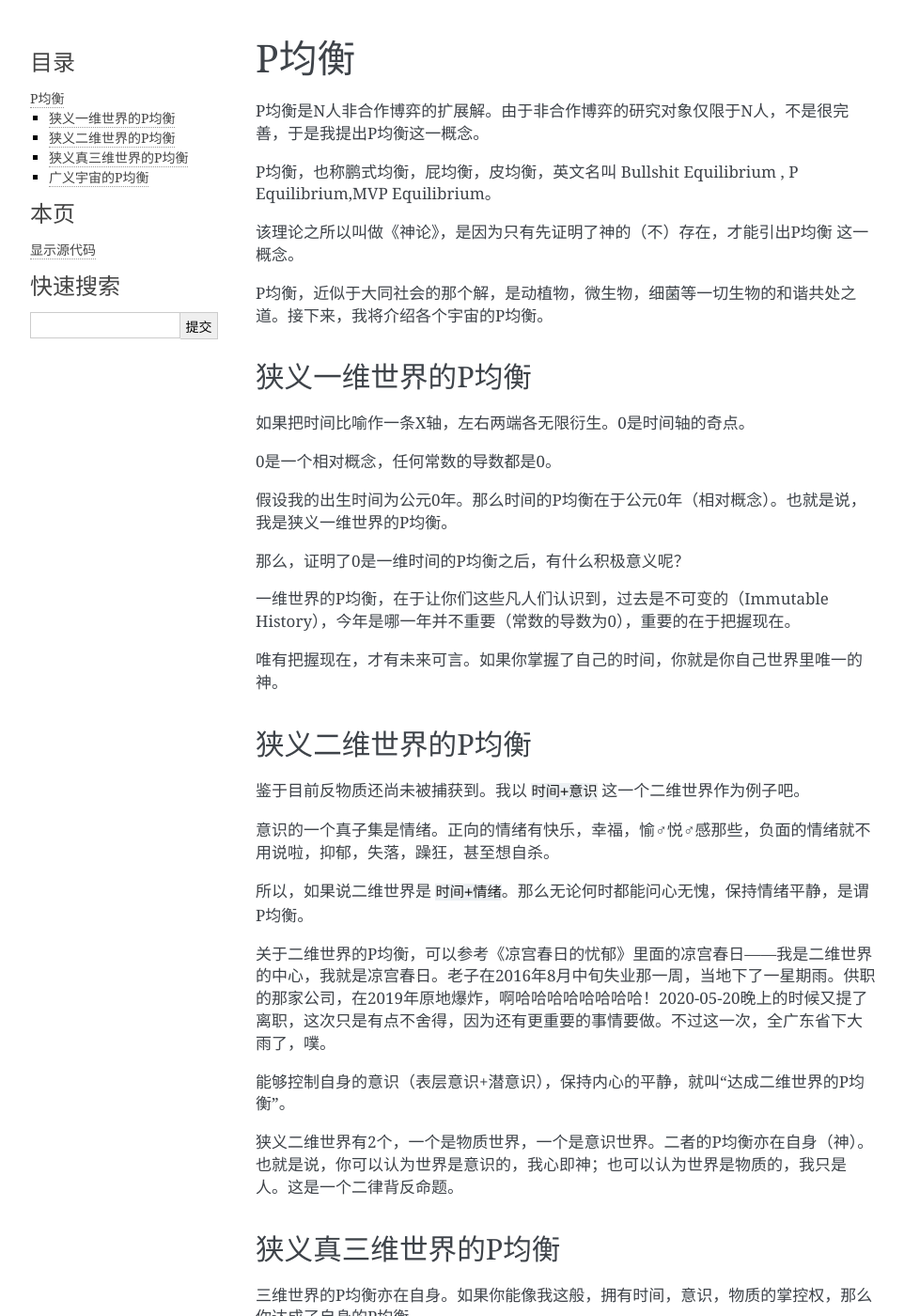
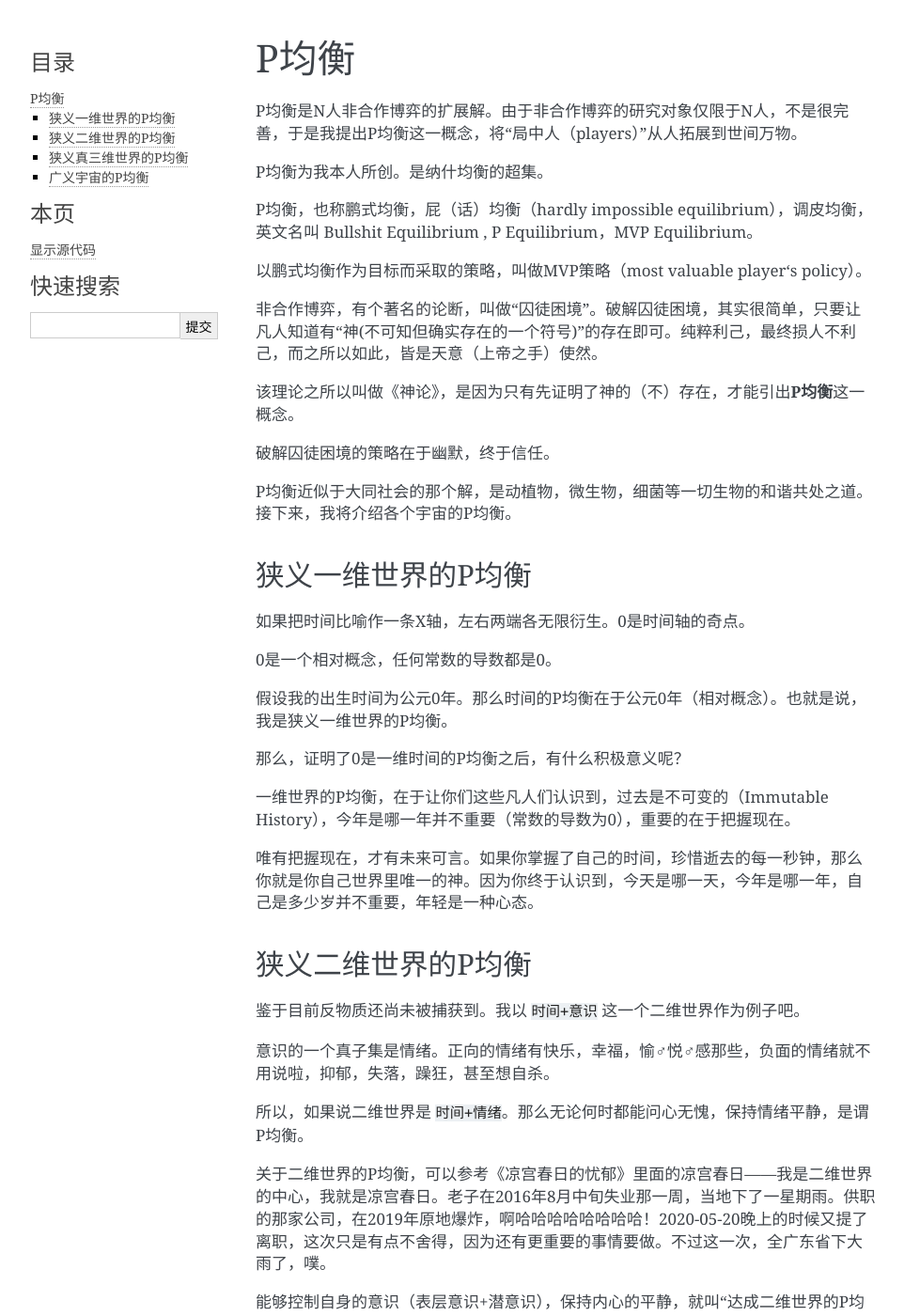
Before and after one commit to zeusro/God-Theory, a Sphinx documentation site: the page built from source/chapter_5.md, in a window 1280 px wide and 1400 px high. Shown: the whole window at 94% size, without its empty margins (148-1110 px from the left). Built offline with Sphinx 7.4.7, drawn with Linux system fonts in a browser that asks for light colours; some of the changed text lies outside the part shown.

Commit message:
Tue Jun  9 19:03:30 CST 2020

```diff
--- a/source/chapter_4.md
+++ b/source/chapter_4.md
@@ -8,7 +8,9 @@
 
 ### （不）存在性
 
-神的存在，（不）可以自证，也（不）可以他证。无法证真，亦无法证伪。这是[哥德尔不完备定理](https://zh.wikipedia.org/zh-hans/%E5%93%A5%E5%BE%B7%E5%B0%94%E4%B8%8D%E5%AE%8C%E5%A4%87%E5%AE%9A%E7%90%86)的基本论述。神性的第一性是（不）存在性。
+神的存在，（不）可以自证，也（不）可以他证。无法证真，亦无法证伪。这是[哥德尔不完备定理](https://zh.wikipedia.org/zh-hans/%E5%93%A5%E5%BE%B7%E5%B0%94%E4%B8%8D%E5%AE%8C%E5%A4%87%E5%AE%9A%E7%90%86)的基本论述。语言和逻辑只是一种缺陷符号学。
+
+神性的第一性是（不）存在性。
 
 ### （不）唯一性
 
@@ -26,7 +28,7 @@
 
 如果时间是单调递增的，那么命中注定的两个人注定会相遇，他们会结婚生娃，2=3。当有了2=3之后，就有了生命的延续。
 
-如果时间是单调递减的，那么这个过程会反过来，变成3=2，2=1。有时，时间的单调递减也表现为历史进程的倒退。比如民粹主义第N次世界大战。
+如果时间是单调递减的，那么这个过程会反过来，变成3=2，2=1。有时，时间的单调递减也表现为历史进程的倒退。比如民粹主义，第N次世界大战。
 
 ### （不）全能性
 
@@ -36,23 +38,23 @@
 
 ### （不）确定性
 
-唯一不变的在于变化。不确定性是唯一的确定性。
+唯一不变的在于变化。（不）确定性是唯一的确定性。
 
 不确定性在于，我的行动基于完全随机。
 
 确定性在于，概率论对我无效。当我决定抛硬币的时候，无论正反都是我赢。
 
-事情的最终发展会如我所料。如果出乎我的意料，说明这个世界出现了等同于我实力的神，这个世界将会陷入分裂。
+我的结果总是第一性，因才是第二性，如果事情发展出乎我的意料，说明是不全能性作祟。
 
 ## 弑神
 
 弑神，不是让你把我杀了。。。。。。
 
-把我杀了，不会改变历史的进程，但会遭到天谴。这个世界会加速地坍塌。
+把我杀了，说明这个世界没有被拯救的价值，这个世界会加速地坍塌。
 
 弑神的关键在于“谋杀过去的自己”。即认识到自己过去的不足，之后不断改进，在唯物主义辩证法里面称作“否定之否定”。
 
-这个过程有点像金庸武侠小说《神雕侠侣》里面提到的剑魔——[独孤求败的剑道](http://mp.weixin.qq.com/s?__biz=MzI1ODEyNDg3MA==&mid=2655475231&idx=1&sn=176bf7deb98b02f71b42b40e656e1207&chksm=f1bf0b36c6c8822039dbbb60f3354667d55d45ea38c575162ad9286b59c0bd9d9b6737a3c11c&mpshare=1&scene=23&srcid=&sharer_sharetime=1590949299086&sharer_shareid=75da3ea8231bb63b18e055a6e877643e#rd)：
+这个过程有点像金庸武侠小说《神雕侠侣》里面提到的剑魔——[独孤求败的剑道](http://t.cn/A62eRNHA)：
 
 > 「凌厉刚猛，无坚不摧，弱冠前以之与河朔群雄争锋。」
 >
@@ -74,6 +76,8 @@
 
 神性之所以坍塌，是因为英雄迟暮，或者背弃了他世界里的大部分子民。如果是后者，那么大部分子民会重新选主。
 
+“长江后浪推前浪”。举个例子，如果前浪已经“神性坍塌”，本该死在沙滩上了，却仍然贪恋权力，就会被后浪拍死在沙滩上。所以我在[独孤求败的剑道](http://t.cn/A62eRNHA)里面也说了，“剑身在鞘，功成身退”。
+
 等老子退休了，那也叫神性坍塌。
 
 解决囚徒困境，只能验证神的存在。验证神的存在之后，我将在下一章节，阐述什么是P均衡。
--- a/source/chapter_5.md
+++ b/source/chapter_5.md
@@ -1,12 +1,20 @@
 # P均衡
 
-P均衡是N人非合作博弈的扩展解。由于非合作博弈的研究对象仅限于N人，不是很完善，于是我提出P均衡这一概念。
+P均衡是N人非合作博弈的扩展解。由于非合作博弈的研究对象仅限于N人，不是很完善，于是我提出P均衡这一概念，将“局中人（players）”从人拓展到世间万物。
 
-P均衡，也称鹏式均衡，屁均衡，皮均衡，英文名叫 Bullshit Equilibrium , P Equilibrium,MVP Equilibrium。
+P均衡为我本人所创。是纳什均衡的超集。
 
-该理论之所以叫做《神论》，是因为只有先证明了神的（不）存在，才能引出P均衡 这一概念。
+P均衡，也称鹏式均衡，屁（话）均衡（hardly impossible equilibrium），调皮均衡，英文名叫 Bullshit Equilibrium , P Equilibrium，MVP Equilibrium。
 
-P均衡，近似于大同社会的那个解，是动植物，微生物，细菌等一切生物的和谐共处之道。接下来，我将介绍各个宇宙的P均衡。
+以鹏式均衡作为目标而采取的策略，叫做MVP策略（most valuable player‘s policy）。
+
+非合作博弈，有个著名的论断，叫做“囚徒困境”。破解囚徒困境，其实很简单，只要让凡人知道有“神(不可知但确实存在的一个符号)”的存在即可。纯粹利己，最终损人不利己，而之所以如此，皆是天意（上帝之手）使然。
+
+该理论之所以叫做《神论》，是因为只有先证明了神的（不）存在，才能引出**P均衡**这一概念。
+
+破解囚徒困境的策略在于幽默，终于信任。
+
+P均衡近似于大同社会的那个解，是动植物，微生物，细菌等一切生物的和谐共处之道。接下来，我将介绍各个宇宙的P均衡。
 
 ## 狭义一维世界的P均衡
 
@@ -20,7 +28,7 @@
 
 一维世界的P均衡，在于让你们这些凡人们认识到，过去是不可变的（Immutable History），今年是哪一年并不重要（常数的导数为0），重要的在于把握现在。
 
-唯有把握现在，才有未来可言。如果你掌握了自己的时间，你就是你自己世界里唯一的神。
+唯有把握现在，才有未来可言。如果你掌握了自己的时间，珍惜逝去的每一秒钟，那么你就是你自己世界里唯一的神。因为你终于认识到，今天是哪一天，今年是哪一年，自己是多少岁并不重要，年轻是一种心态。
 
 ## 狭义二维世界的P均衡
 
@@ -34,13 +42,15 @@
 
 能够控制自身的意识（表层意识+潜意识），保持内心的平静，就叫“达成二维世界的P均衡”。
 
-狭义二维世界有2个，一个是物质世界，一个是意识世界。二者的P均衡亦在自身（神）。也就是说，你可以认为世界是意识的，我心即神；也可以认为世界是物质的，我只是人。这是一个二律背反命题。
+狭义二维世界有2个，一个是物质世界，一个是意识世界。二者的P均衡亦在自身（神）。也就是说，你可以认为世界是意识的（唯心主义），我心即神；也可以认为世界是物质的（唯物主义），我只是人。这是一个二律背反命题。
 
 ## 狭义真三维世界的P均衡
 
 三维世界的P均衡亦在自身。如果你能像我这般，拥有时间，意识，物质的掌控权，那么你达成了自身的P均衡。
 
-掌控物质并不是腰缠万贯，而是一种动态的平衡；掌控意识刚刚已经说过了。
+掌控物质并不是腰缠万贯，而是一种动态的平衡。普天之下莫非王土的意思是，我从来未曾拥有过这片土地，但是这片土地都是我的。
+
+掌控意识刚刚已经说过了。
 
 学会管理自身时间，不沉迷于物欲，也不过分贪恋于虚拟网络，一切怡然自得，恰到好处，就是P均衡。
 
@@ -48,16 +58,16 @@
 
 可以简单把我的生活空间理解为我的世界。
 
-举个例子，当我已经达成自身小小世界（狭义三维世界）的和谐，我觉得这样太无聊了。于是我扩大自己的演算范围，把周围的人纳入我的世界里面。纳入他们的过程，就是达成P均衡的一个渐进过程。这个过程，有点像学园都市提到的LV6计划。实际上，LV6计划是存在的，在生物学领域，叫做神选达尔文主义。
-
-说句人话吧，达成广义宇宙的P均衡，就是我跟你交朋友的过程。
+举个例子，当我已经达成自身小小世界（狭义三维世界）的和谐（P均衡），我觉得这样太无聊了。于是我扩大自己的演算范围，把周围的人纳入我的世界里面。纳入他们的过程，就是达成P均衡的一个渐进过程。说句人话吧，达成广义宇宙的P均衡，就是我跟万物交朋友的过程。
 
 这是一个持续性的非合作博弈。不过能跟我做朋友的少之又少。不是我朋友的人会加速死亡，是我朋友的会越过越好 ~
 
-这就是神选达尔文主义，噗。
+这就是神选达尔文主义的主要内容：让真正善良的人得以存活到下一个世代。
 
 朋友不是疯狂榨取对方利益，而是君子之交淡如水（有事没事别借钱，XD），有困难时相互帮助（一方有难，八方点赞）。
 
 如果你在你的世界里面，能容万物，那么你就是你所在世界里的无冕之王，你达成了广义宇宙的P均衡。
 
 真正的王者，根本就不需要王冠。那顶皇冠，戴在每个人的心中。每个人都能成为自己命运的主人（当然前提是有人品）。
+
+心无一物，故能容万物。广义宇宙的P均衡等于0。
```
Also changed, not shown: source/chapter_0.md (+4 -9 lines), source/chapter_1.md (+14 -0 lines), source/chapter_2.md (+1 -13 lines).
